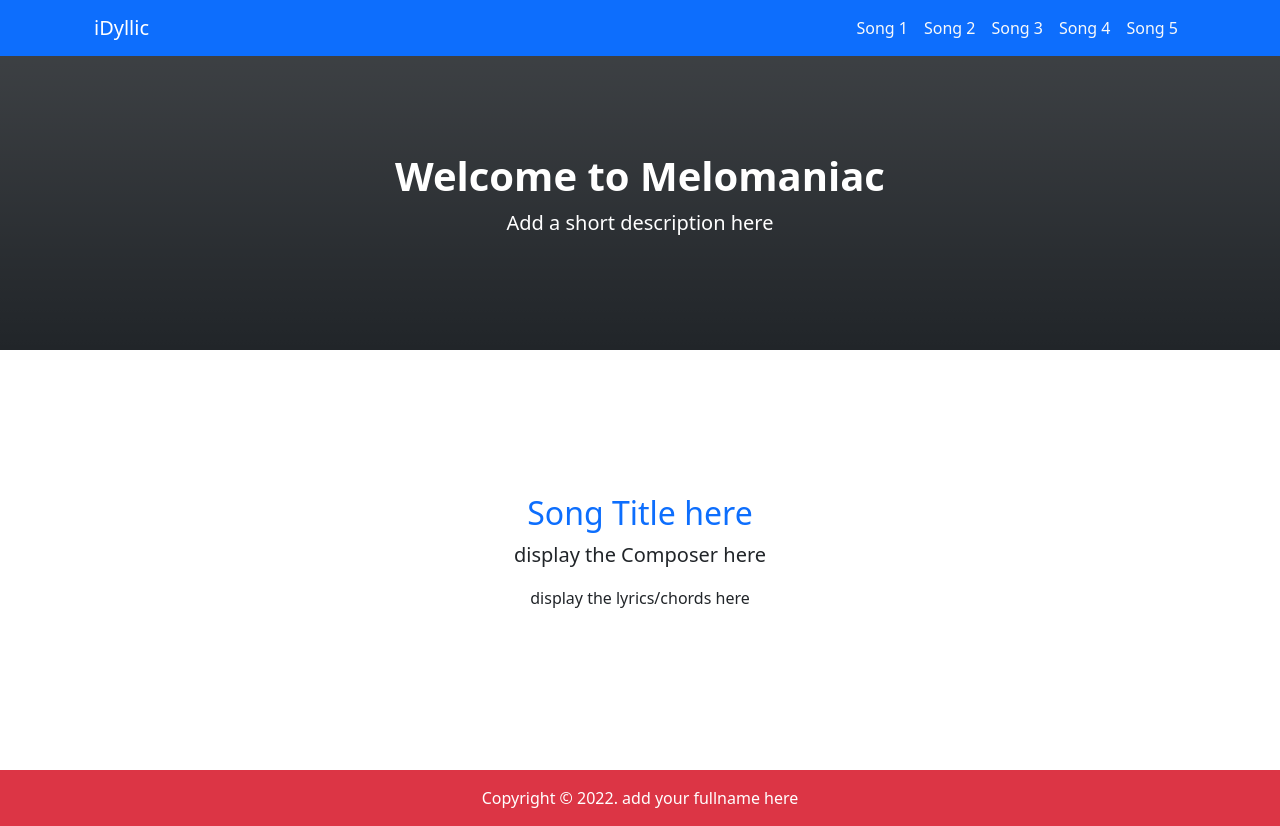
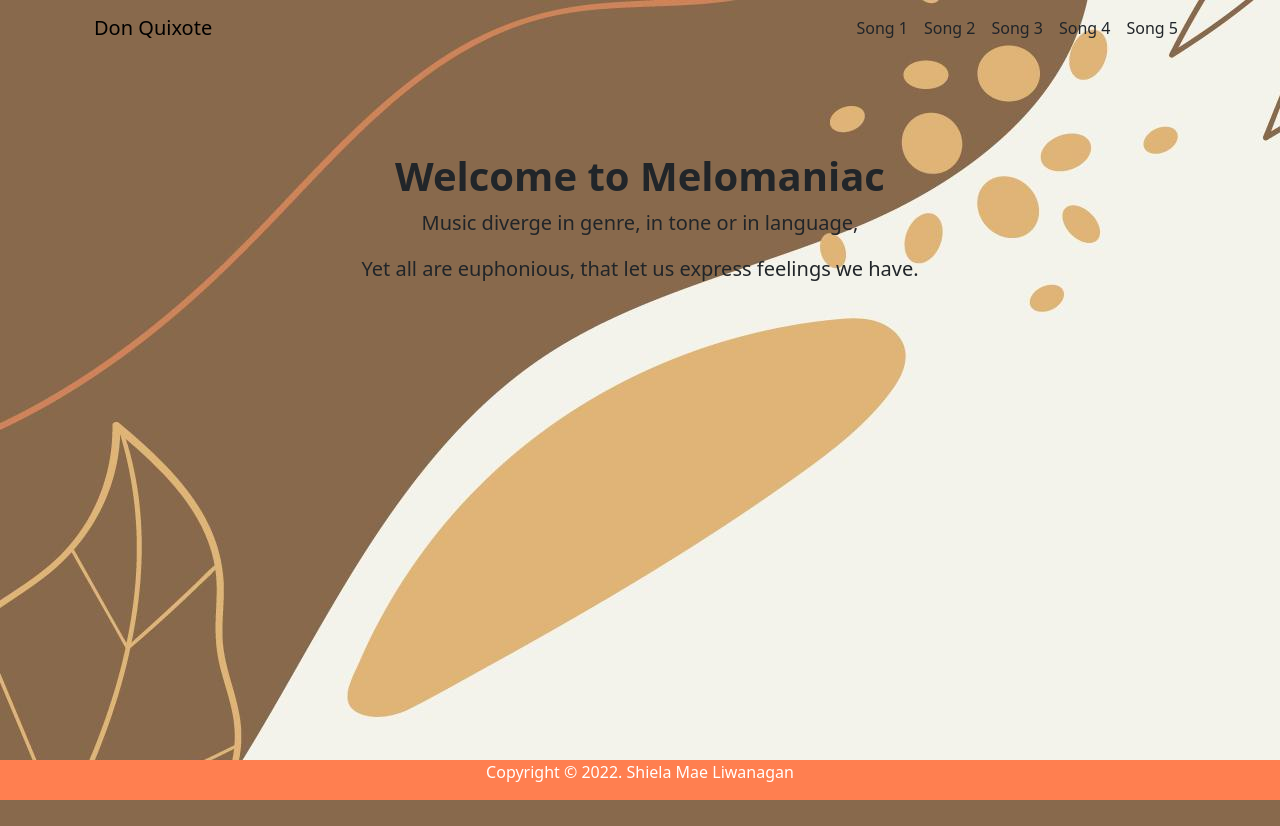
Before and after one commit to Its-Shiela/act4-Liwanagan, a PHP site: page / in a window 1280 px wide. After the commit the page ends 800 px from the top, so only its background shows below. Run offline with PHP 8.4, Linux system fonts and the light colour scheme.

Commit message:
index pg background change

```diff
--- a/index.php
+++ b/index.php
@@ -1,7 +1,9 @@
 <?php
 if (isset($_REQUEST["song1.php"])=== true){
-    echo "the button is clicked";
+
 }
+
+
 
 ?>
 
@@ -22,44 +24,46 @@ if (isset($_REQUEST["song1.php"])=== true){
     </head>
     <body id="page-top">
         <!-- Navigation-->
-        <nav class="navbar navbar-expand-lg navbar-dark bg-primary fixed-top" id="mainNav">
+        <nav class="navbar navbar-expand-lg navbar-dark bg-transparent fixed-top" id="mainNav">
             <div class="container px-4">
-                <a class="navbar-brand" href="#page-top"> iDyllic </a>
+                <a class="navbar-brand" style="color: #000" href="#page-top"> Don Quixote </a>
                 <button method="GET" class="navbar-toggler" type="button" data-bs-toggle="collapse" data-bs-target="#navbarResponsive" aria-controls="navbarResponsive" aria-expanded="false" aria-label="Toggle navigation"><span class="navbar-toggler-icon"></span></button>
                 <div class="collapse navbar-collapse" id="navbarResponsive">
                     <ul class="navbar-nav ms-auto">
-                        <li class="nav-item"><a class="nav-link text-light" href="song1.php">Song 1</a></li>
-                        <li class="nav-item"><a class="nav-link text-light" href="song2.php">Song 2</a></li>
-                        <li class="nav-item"><a class="nav-link text-light" href="song3.php">Song 3</a></li>
-                         <li class="nav-item"><a class="nav-link text-light" href="song4.php">Song 4</a></li>
-                          <li class="nav-item"><a class="nav-link text-light" href="song5.php">Song 5</a></li>
+                        <li class="nav-item"><a class="nav-link text-dark" href="song1.php">Song 1</a></li>
+                        <li class="nav-item"><a class="nav-link text-dark" href="song2.php">Song 2</a></li>
+                        <li class="nav-item"><a class="nav-link text-dark" href="song3.php">Song 3</a></li>
+                         <li class="nav-item"><a class="nav-link text-dark" href="song4.php">Song 4</a></li>
+                          <li class="nav-item"><a class="nav-link text-dark" href="song5.php">Song 5</a></li>
                     </ul>
                 </div>
             </div>
         </nav>
         <!-- Header-->
-        <header class="bg-dark bg-gradient text-white">
+        <header class="bg-image"
+                style = "background-image: url(images/photo_3.jpg);height: 100vh">
             <div class="container px-4 text-center">
                 <h1 class="fw-bolder">Welcome to Melomaniac</h1>
-                <p class="lead">Add a short description here</p>
-
+                <p class="lead">Music diverge in genre, in tone or in language,</p>
+                <p class="lead">Yet all are euphonious, that let us express feelings we have.</p>
             </div>
         </header>
-        <!-- About section-->
-        <section id="songs">
-            <div class="container px-4 ">
-                <div class="row gx-4 justify-content-center">
-                    <div class="col-lg-12 text-center">
-                        <h2 class="text-primary">Song Title here</h2>
-                        <p class="lead">display the Composer here</p>
-                        <p>display the lyrics/chords here</p>
-                    </div>
-                </div>
-            </div>
-        </section>
 
-        <footer class="py-3 bg-danger">
-            <div class="container px-4"><p class="m-0 text-center text-white">Copyright &copy; 2022. add your fullname here</p></div>
+
+                <style>
+.footer {
+   position: fixed;
+   left: 0;
+   bottom: 0;
+   width: 100%;
+   background-color: coral;
+   color: white;
+   text-align: center;
+}
+</style>
+
+        <footer
+            <div class = "footer"class="container px-4"><p>Copyright &copy; 2022. Shiela Mae Liwanagan</p></div>
         </footer>
         <!-- Bootstrap core JS-->
         <script src="js/bootstrap.bundle.min.js"></script>
```
Also changed, not shown: images/photo_1.jpg (added), images/photo_10.png (added), images/photo_2.jpg (added), images/photo_3.jpg (added), images/photo_4.jpg (added), images/photo_5.jpg (added), images/photo_6.jpg (added), images/photo_7.png (added), images/photo_8.png (added).
